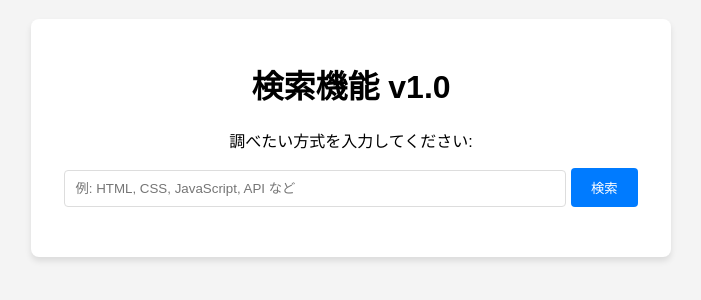
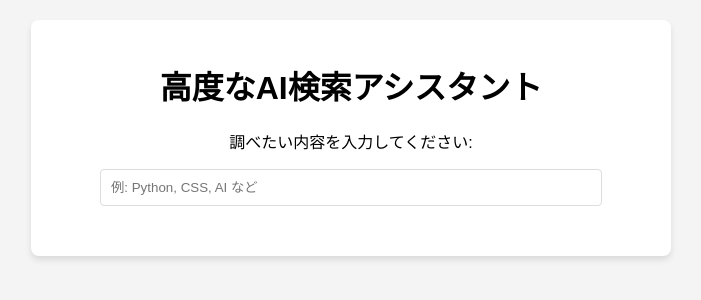
Before and after one commit to fuugafuu/v1.0, a plain HTML site: page index.html in a window 1280 px wide. Shown: the part 262-562 px from the top of the page, without its empty margins (289-990 px from the left). Drawn offline with Linux system fonts and the light colour scheme.

Commit message:
Update index.html

```diff
--- a/index.html
+++ b/index.html
@@ -3,15 +3,15 @@
 <head>
   <meta charset="UTF-8">
   <meta name="viewport" content="width=device-width, initial-scale=1.0">
-  <title>検索機能 v1.0</title>
+  <title>高度なAI検索アシスタント</title>
   <link rel="stylesheet" href="style.css">
 </head>
 <body>
   <div class="search-container">
-    <h1>検索機能 v1.0</h1>
-    <p>調べたい方式を入力してください:</p>
-    <input type="text" id="search-input" placeholder="例: HTML, CSS, JavaScript, API など">
-    <button onclick="searchFunction()">検索</button>
+    <h1>高度なAI検索アシスタント</h1>
+    <p>調べたい内容を入力してください:</p>
+    <input type="text" id="search-input" placeholder="例: Python, CSS, AI など" oninput="fetchSuggestions()">
+    <div id="suggestions"></div>
     <div class="results" id="results"></div>
   </div>
   <script src="script.js"></script>
```
